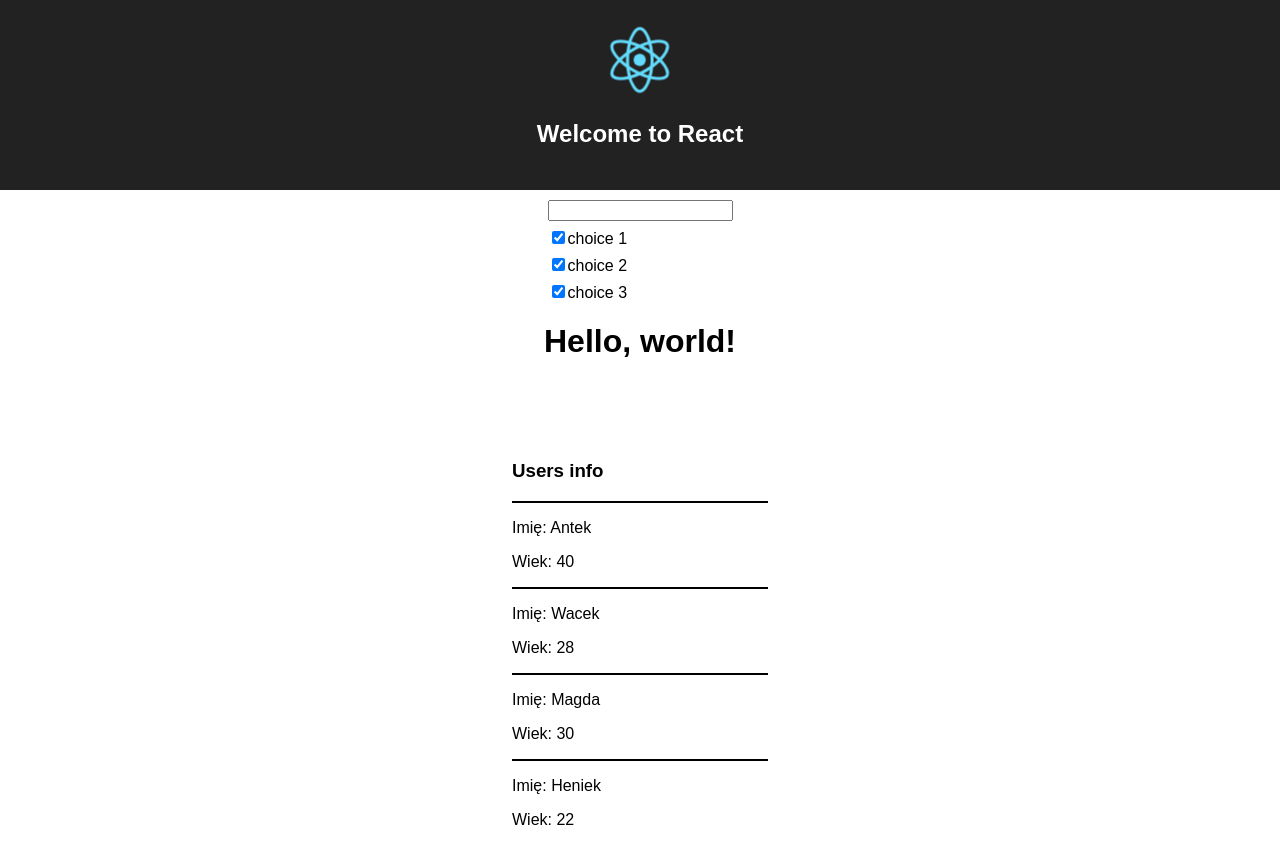
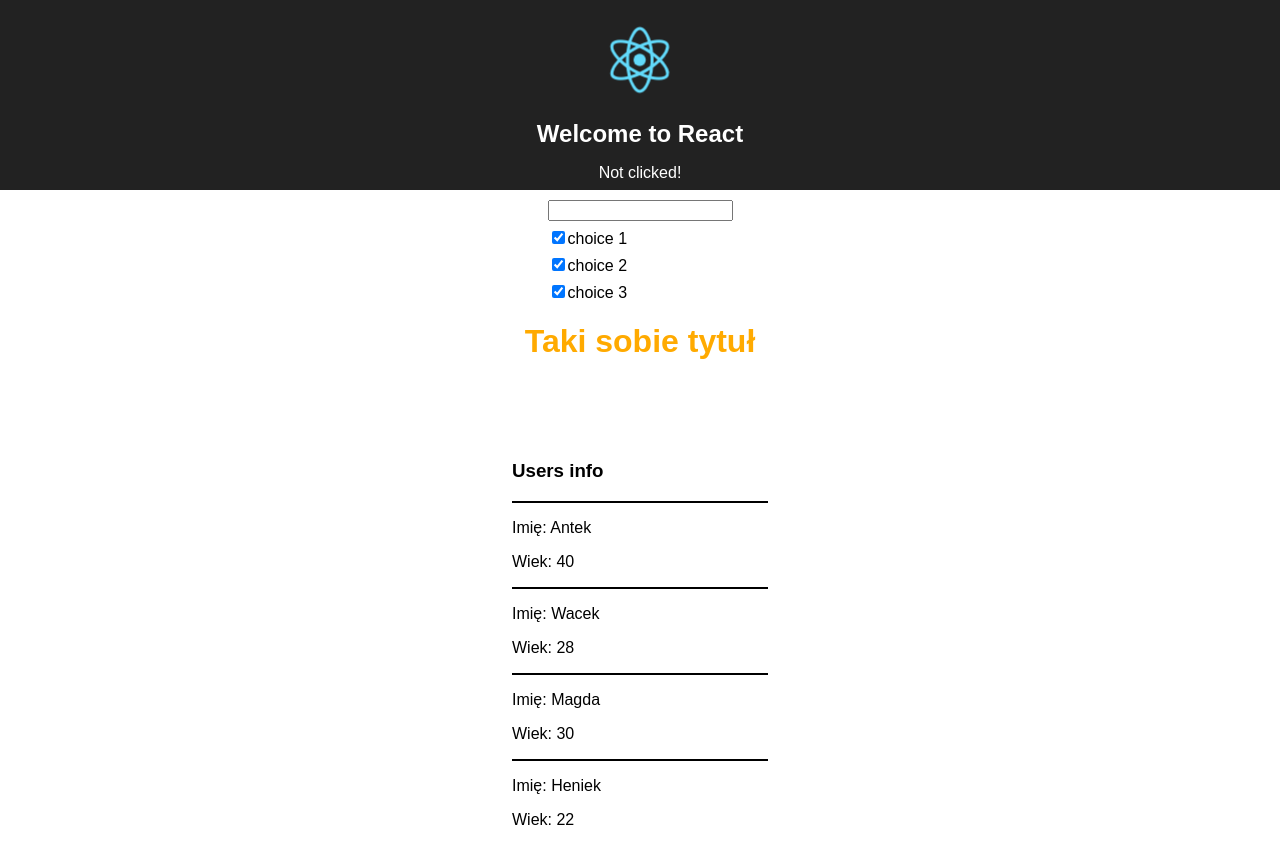
Before and after one commit to drazewski/redux-course, a React (Create React App) app: page / in a window 1280 px wide. Built offline with nearby package versions, Linux system fonts and the light colour scheme.

Commit message:
Testowanie z roznymi komponentami i elementami

```diff
--- a/src/App.js
+++ b/src/App.js
@@ -6,12 +6,21 @@ import TodoList from './components/TodoList';
 import Users from './components/Users';
 
 export class App extends Component {
+  constructor() {
+    super();
+    this.state = { text: 'Not clicked!' };
+  }
+
+  onButtonClick() {
+    this.setState({ text: 'Clicked!' });
+  }
   render() {
     return (
       <div className="App">
         <header className="App-header">
           <img src={logo} className="App-logo" alt="logo" />
           <h1 className="App-title">Welcome to React</h1>
+          <p onClick={this.onButtonClick.bind(this)}>{this.state.text}</p>
         </header>
         <div className="wrapper">
           <div className="todo-points">
--- a/src/index.js
+++ b/src/index.js
@@ -22,11 +22,26 @@ const usersList = {
     ]
 };
 
-const element = <h1>Hello, world!</h1>;
+//const element = <h1>Hello, world!</h1>;
+
+// const element = React.createElement(
+// 'h1', null, 'Hello, world!'
+// );
+
+const Element = function(dupa) {
+
+    var style = {
+        color: dupa.color
+    }
+
+    return (
+        <h1 style={style}>{dupa.title}</h1>
+    );
+}
 
 ReactDOM.render(<App todosProps={state.todos}/>, document.getElementById('root'));
 
-ReactDOM.render(element, document.getElementById('info'));
+ReactDOM.render(<Element title='Taki sobie tytuł' color="#fa0"/>, document.getElementById('info'));
 
 ReactDOM.render(<Comp users={usersList.users} />, document.getElementById('content'));
 registerServiceWorker();
```
Also changed, not shown: 1 other file (tests, documents, lock files or other folders).
